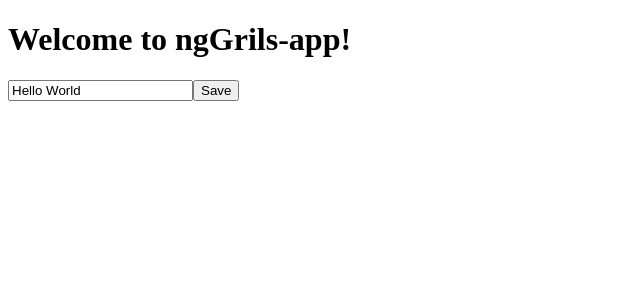
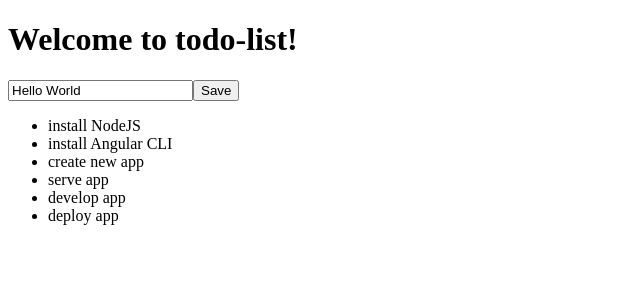
Before and after one commit to arein1989/ngGrils-app, an Angular app: page / in a window 1280 px wide. Shown: the top 300 px of the page, without its empty margins (0-640 px from the left). Built offline with nearby package versions, Linux system fonts and the light colour scheme.

Commit message:
tilføjelse

```diff
--- a/src/app/app.component.ts
+++ b/src/app/app.component.ts
@@ -1,17 +1,33 @@
 import { Component } from '@angular/core';
 import { InputButtonUnitComponent } from './input-button-unit/input-button-unit.component';
+import { TodoItemComponent } from './todo-item/todo-item.component';
 @Component({
   selector: 'app-root',
   standalone: true,
-  imports: [InputButtonUnitComponent],
+  imports: [InputButtonUnitComponent, TodoItemComponent],
   template: `
     <h1>
       Welcome to {{ title }}!
     </h1>
     <app-input-button-unit></app-input-button-unit>
+    <ul>
+  @for( todoItem of todoList; track todoItem.title) {
+    <li>
+      <app-todo-item [item]="todoItem"></app-todo-item>
+    </li>
+  }
+</ul>
   `,
   styleUrls: ['./app.component.css']
 })
 export class AppComponent {
-  title = 'ngGrils-app';
+  title = 'todo-list';
+  todoList = [
+    {title: 'install NodeJS'},
+    {title: 'install Angular CLI'},
+    {title: 'create new app'},
+    {title: 'serve app'},
+    {title: 'develop app'},
+    {title: 'deploy app'},
+  ];
 }
--- /dev/null
+++ b/src/app/todo-item/todo-item.component.html
@@ -0,0 +1 @@
+<p>todo-item works!</p>
--- /dev/null
+++ b/src/app/todo-item/todo-item.component.ts
@@ -0,0 +1,15 @@
+import { Component, Input, OnInit } from '@angular/core';
+import { CommonModule } from '@angular/common';
+
+@Component({
+  selector: 'app-todo-item',
+  standalone: true,
+  imports: [CommonModule],
+  template: `
+    {{ item.title }}
+  `,
+  styleUrls: ['./todo-item.component.css']
+})
+export class TodoItemComponent {
+  @Input() item!: { title: string };
+}
```
Also changed, not shown: src/app/todo-item/todo-item.component.css (added), 1 other file (tests, documents, lock files or other folders).
